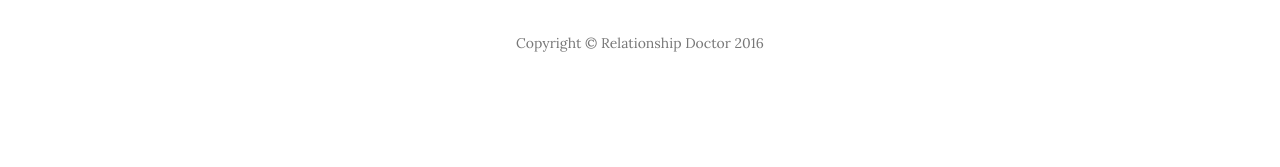
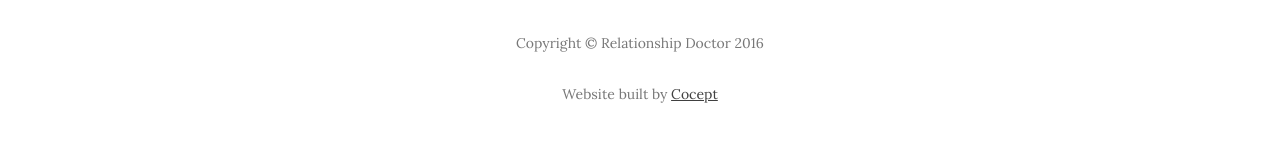
Before and after one commit to relationshipdoctor/relationshipdoctor.github.io, a Jekyll site: the page built from index.html, in a window 1280 px wide. Shown: the part 1745-1912 px from the top of the page. Built offline with Jekyll 4.4.1, drawn with Linux system fonts in a browser that asks for light colours; nearby versions of some CDN libraries; the list of posts is cut into pages by our own code; before the commit the page ends 1864 px from its top, so only the background shows below that.

Commit message:
Add "website built by cocept"

```diff
--- a/_includes/footer.html
+++ b/_includes/footer.html
@@ -44,6 +44,7 @@
                     {% endif %}
                 </ul>
                 <p class="copyright text-muted">Copyright &copy; {{ site.title }} {{ site.time | date: '%Y' }}</p>
+		<p class="copyright text-muted">Website built by <a href="http://www.cocept.io" target="_blank">Cocept</a></p>
             </div>
         </div>
     </div>
```
